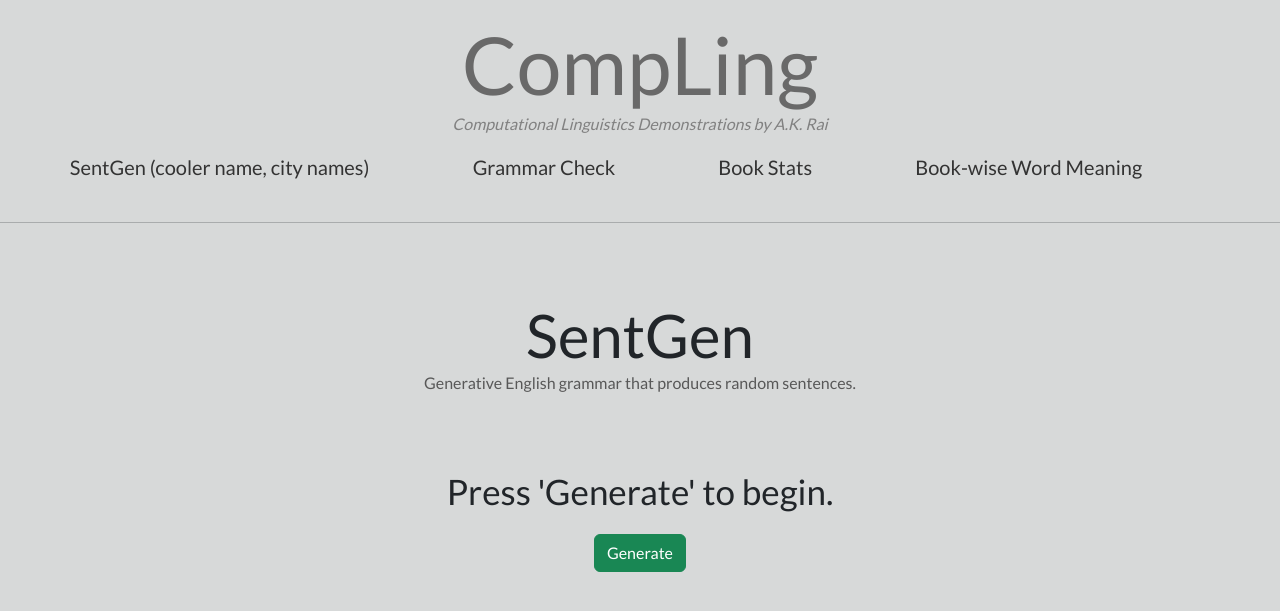
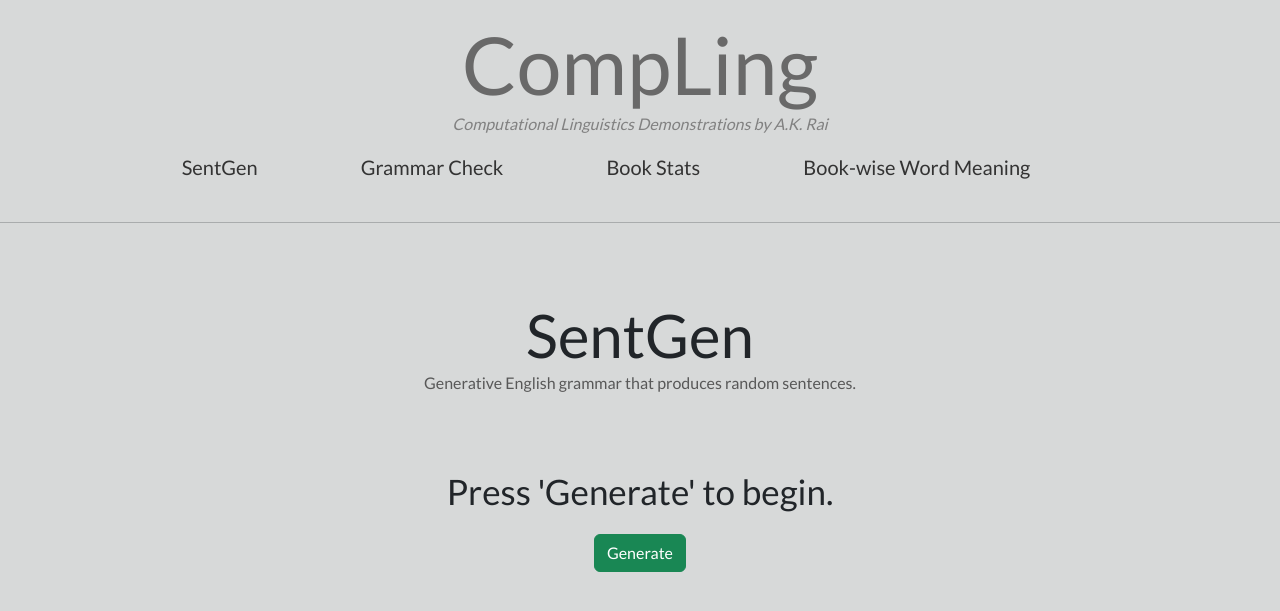
Before and after one commit to aykae/aboudirai.github.io, a Jekyll site: the page built from compling.html, in a window 1280 px wide. Shown: the top 611 px of the page. Built offline with Jekyll 4.4.1, drawn with Linux system fonts in a browser that asks for light colours; nearby versions of some CDN libraries; library files that are not in the unit come from our copies.

Commit message:
small compling page edit

```diff
--- a/compling.html
+++ b/compling.html
@@ -4,7 +4,7 @@ layout: cl_base
 <h1 id="cl-title">CompLing</h1>
 <p id="cl-subtitle">Computational Linguistics Demonstrations by A.K. Rai</p>
 <ul id="cl-navbar">
-    <li>SentGen (cooler name, city names)</li>
+    <li>SentGen</li>
     <li>Grammar Check</li>
     <li>Book Stats</li>
     <li>Book-wise Word Meaning</li>
```
Also changed, not shown: assets/img/sentgen0.gif (added).
